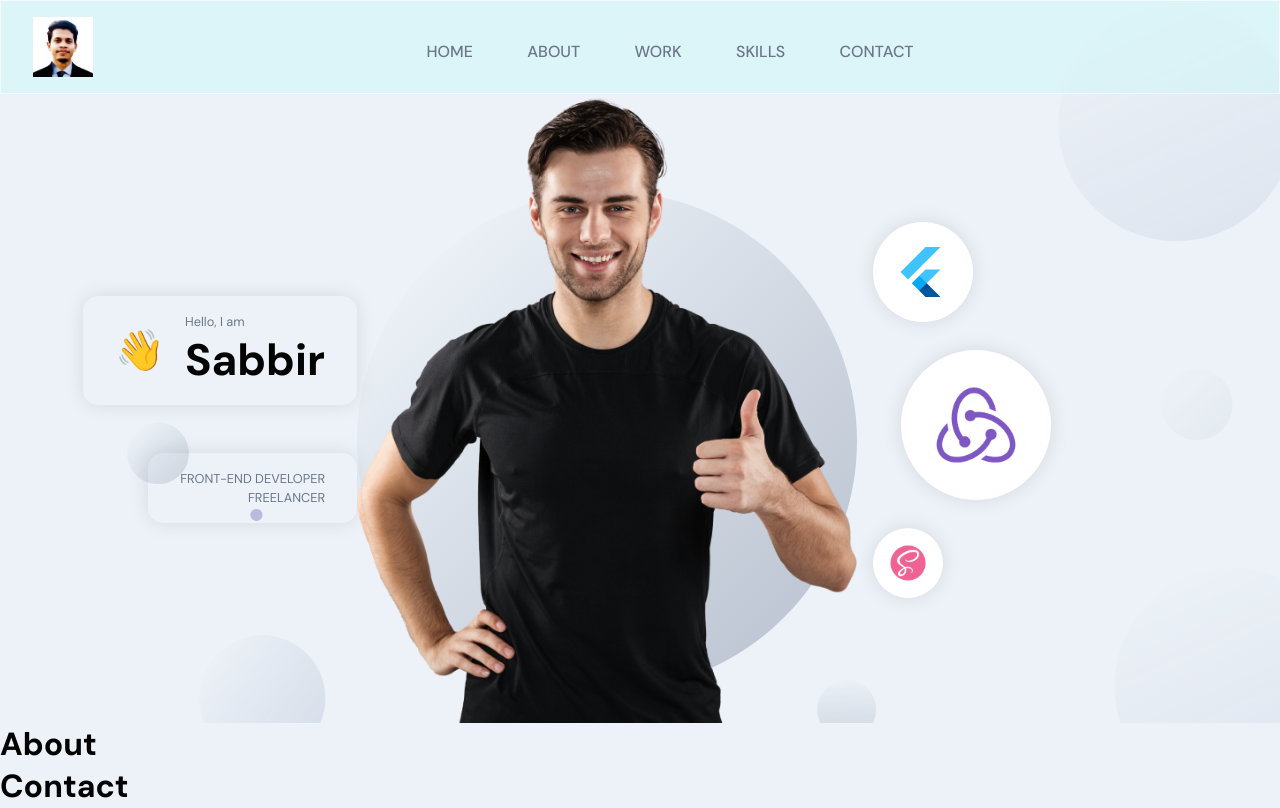
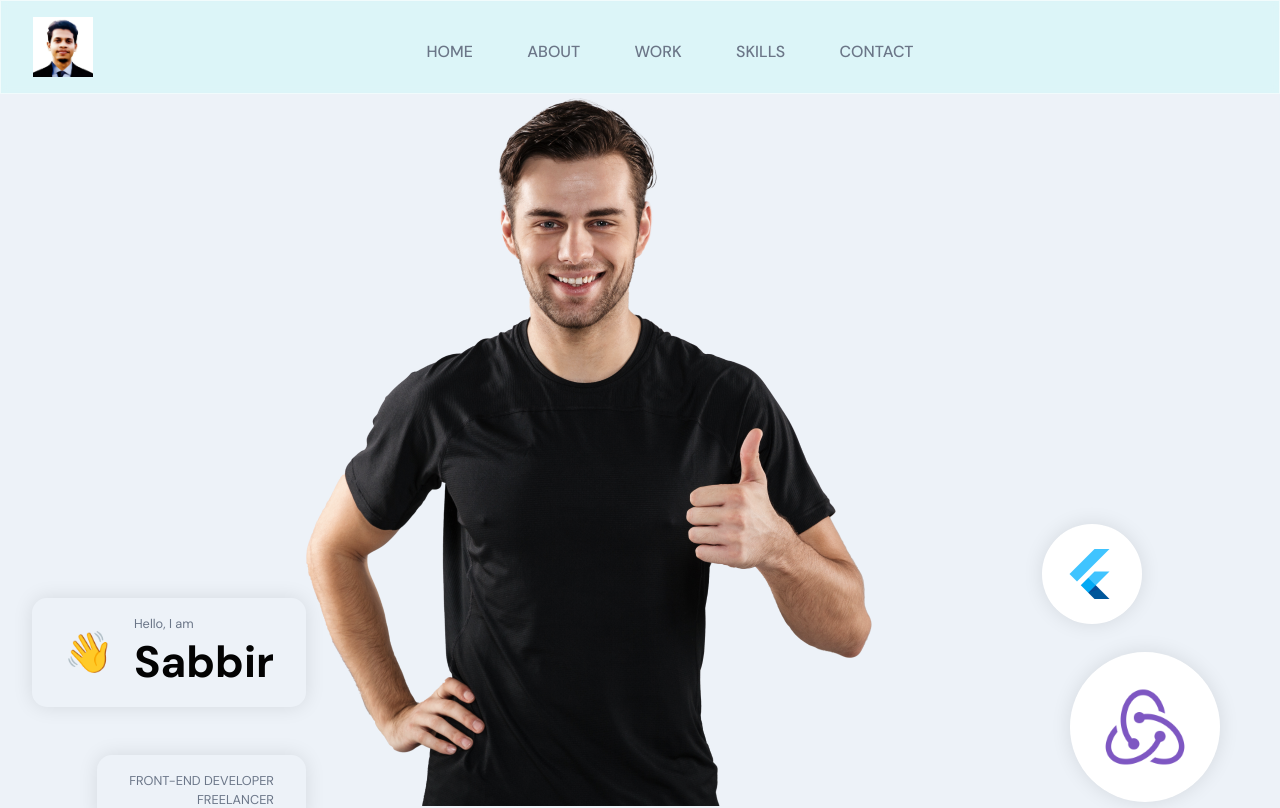
Before and after one commit to Sabbirfeni/Shabbir-portfolio, a React (Create React App) app: page / in a window 1280 px wide. Shown: the top 808 px of the page. Built offline with nearby package versions, Linux system fonts and the light colour scheme.

Commit message:
code commented

```diff
--- a/src/container/Header/Header.scss
+++ b/src/container/Header/Header.scss
@@ -183,29 +183,29 @@
 }
 
 
-.app__header-img {
-    flex: 1;
-    height: 100%;
+// .app__header-img {
+//     flex: 1;
+//     height: 100%;
 
-    display: flex;
-    justify-content: flex-end;
-    align-items: flex-end;
-    position: relative;
+//     display: flex;
+//     justify-content: flex-end;
+//     align-items: flex-end;
+//     position: relative;
 
-    img {
-        width: 100%;
-        object-fit: contain;
-        z-index: 1;
-    }
+//     img {
+//         width: 100%;
+//         object-fit: contain;
+//         z-index: 1;
+//     }
 
-    .overlay_circle {
-        position: absolute;
-        left: 0;
-        right: 0;
-        bottom: 0;
-        z-index: 0;
+//     .overlay_circle {
+//         position: absolute;
+//         left: 0;
+//         right: 0;
+//         bottom: 0;
+//         z-index: 0;
 
-        width: 100%;
-        height: 90%;
-    }
-}
+//         width: 100%;
+//         height: 90%;
+//     }
+// }
```
